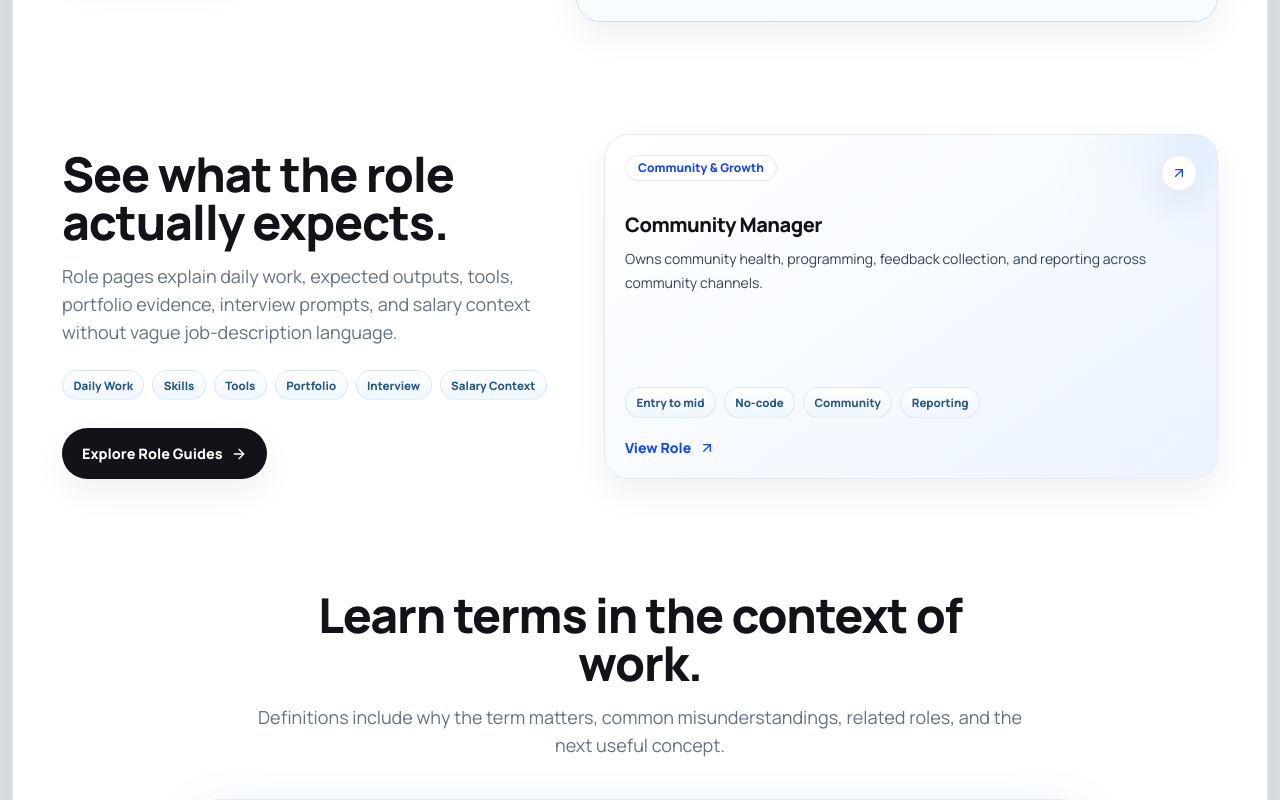
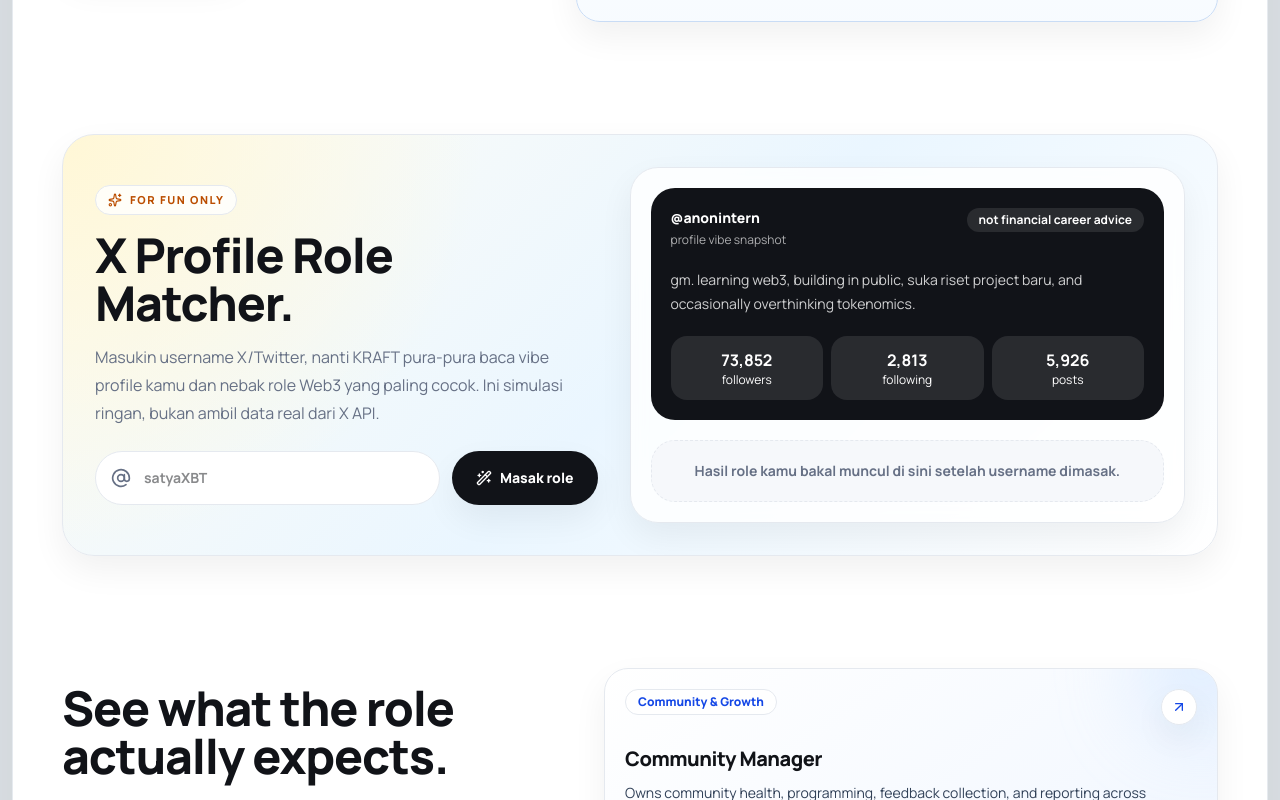
Before and after one commit to oktavian3/web3-jobs-app, a Next.js app: page / in a window 1280 px wide. Shown: the part 4200-5000 px from the top of the page. Built offline with nearby package versions, Linux system fonts and the light colour scheme.

Commit message:
Add X profile role matcher

```diff
--- a/app/page.tsx
+++ b/app/page.tsx
@@ -24,6 +24,7 @@ import { RoleCard } from "@/components/kraft/Cards";
 import { CountUp, ProofChecklistAnimation } from "@/components/kraft/AnimatedBits";
 import LearningPreview from "@/components/kraft/LearningPreview";
 import HeroProductPreview from "@/components/kraft/HeroProductPreview";
+import XProfileRoleMatcher from "@/components/kraft/XProfileRoleMatcher";
 
 const startCards = [
   { title: "New to Web3", copy: "Understand the industry, basic terms, and which roles do not require coding.", cta: "Learn the Basics", href: "/learn-web3" },
@@ -180,6 +181,8 @@ export default function Home() {
           </Card>
         </section>
 
+        <XProfileRoleMatcher />
+
         <section className="reveal-card grid items-center gap-10 lg:grid-cols-[0.9fr_1.1fr]">
           <div>
             <SectionHeading align="left" title="See what the role actually expects." copy="Role pages explain daily work, expected outputs, tools, portfolio evidence, interview prompts, and salary context without vague job-description language." />
--- /dev/null
+++ b/components/kraft/XProfileRoleMatcher.tsx
@@ -0,0 +1,156 @@
+"use client";
+
+import { useEffect, useMemo, useState } from "react";
+import Link from "next/link";
+import { ArrowRight, AtSign, Sparkles, Wand2 } from "lucide-react";
+import { roles } from "@/data/roles";
+
+const loadingLines = [
+  "Tunggu bentar, KRAFT lagi masak datanya...",
+  "Ngecek bio, followers, dan vibes timeline...",
+  "Nyari apakah kamu builder, shiller, atau spreadsheet enjoyer...",
+  "Sebentar lagi keluar hasilnya, jangan refresh dulu ya.",
+];
+
+const fallbackBios = [
+  "gm. learning web3, building in public, suka riset project baru, and occasionally overthinking tokenomics.",
+  "community helper, meme curator, thread reader, and part-time alpha hunter.",
+  "designer-ish, writer-ish, ops-ish. currently exploring web3 careers and better internet communities.",
+  "on-chain curious. dashboards, governance, DeFi rabbit holes, and too many saved threads.",
+];
+
+const keywordMap = [
+  { words: ["dev", "solidity", "rust", "engineer", "code", "contract", "audit", "security", "zk"], lane: "Technical & Security" },
+  { words: ["write", "thread", "content", "marketing", "meme", "creator", "newsletter", "copy"], lane: "Content & Marketing" },
+  { words: ["community", "mod", "ambassador", "growth", "discord", "telegram", "partnership"], lane: "Community & Growth" },
+  { words: ["data", "research", "defi", "on-chain", "analyst", "token", "market", "dashboard"], lane: "Research & Data" },
+  { words: ["product", "ops", "operation", "strategy", "launch", "pm", "project"], lane: "Product & Operations" },
+  { words: ["design", "brand", "nft", "artist", "motion", "visual", "ux", "ui"], lane: "Creative & Design" },
+] as const;
+
+function hashText(value: string) {
+  return [...value].reduce((total, char) => total + char.charCodeAt(0), 0);
+}
+
+function cleanUsername(value: string) {
+  return value.trim().replace(/^@/, "").replace(/[^a-zA-Z0-9_]/g, "").slice(0, 15);
+}
+
+function fakeProfile(username: string) {
+  const seed = hashText(username || "kraft");
+  return {
+    handle: username || "anonintern",
+    followers: 420 + ((seed * 137) % 185000),
+    following: 69 + ((seed * 29) % 3200),
+    bio: fallbackBios[seed % fallbackBios.length],
+    posts: 30 + ((seed * 11) % 9000),
+  };
+}
+
+function pickRole(username: string, bio: string) {
+  const lower = `${username} ${bio}`.toLowerCase();
+  const matchedLane = keywordMap.find((item) => item.words.some((word) => lower.includes(word)))?.lane;
+  const pool = matchedLane ? roles.filter((role) => role.lane === matchedLane) : roles;
+  return pool[hashText(lower) % pool.length];
+}
+
+export default function XProfileRoleMatcher() {
+  const [username, setUsername] = useState("");
+  const [isLoading, setIsLoading] = useState(false);
+  const [showResult, setShowResult] = useState(false);
+  const [loadingIndex, setLoadingIndex] = useState(0);
+
+  const cleanedUsername = cleanUsername(username);
+  const profile = useMemo(() => fakeProfile(cleanedUsername), [cleanedUsername]);
+  const role = useMemo(() => pickRole(cleanedUsername, profile.bio), [cleanedUsername, profile.bio]);
+
+  useEffect(() => {
+    if (!isLoading) return;
+    const interval = window.setInterval(() => {
+      setLoadingIndex((current) => (current + 1) % loadingLines.length);
+    }, 850);
+    return () => window.clearInterval(interval);
+  }, [isLoading]);
+
+  function handleSubmit(event: React.FormEvent<HTMLFormElement>) {
+    event.preventDefault();
+    setShowResult(false);
+    setIsLoading(true);
+    setLoadingIndex(0);
+    window.setTimeout(() => {
+      setIsLoading(false);
+      setShowResult(true);
+    }, 2600);
+  }
+
+  return (
+    <section className="overflow-hidden rounded-[2rem] border border-amber-200 bg-[radial-gradient(circle_at_top_left,#fff7d6,transparent_34%),linear-gradient(135deg,#fffdf6,#eaf6ff_52%,#fff)] p-5 shadow-soft sm:p-8">
+      <div className="grid gap-8 lg:grid-cols-[0.95fr_1.05fr] lg:items-center">
+        <div>
+          <span className="inline-flex w-fit items-center gap-2 rounded-full border border-amber-300 bg-white/80 px-3 py-1.5 text-[11px] font-extrabold uppercase tracking-[0.14em] text-amber-700">
+            <Sparkles className="h-3.5 w-3.5" /> For fun only
+          </span>
+          <h2 className="mt-4 text-3xl font-black tracking-tight text-ink sm:text-5xl">X Profile Role Matcher.</h2>
+          <p className="mt-4 text-base leading-7 text-muted">
+            Masukin username X/Twitter, nanti KRAFT pura-pura baca vibe profile kamu dan nebak role Web3 yang paling cocok. Ini simulasi ringan, bukan ambil data real dari X API.
+          </p>
+
+          <form onSubmit={handleSubmit} className="mt-6 flex flex-col gap-3 sm:flex-row">
+            <label className="relative flex-1">
+              <span className="sr-only">X username</span>
+              <AtSign className="pointer-events-none absolute left-4 top-1/2 h-5 w-5 -translate-y-1/2 text-muted" />
+              <input
+                value={username}
+                onChange={(event) => setUsername(event.target.value)}
+                placeholder="satyaXBT"
+                className="w-full rounded-full border border-border bg-white px-12 py-4 text-sm font-bold text-ink outline-none transition focus:border-blue-400 focus:ring-4 focus:ring-blue-100"
+              />
+            </label>
+            <button type="submit" disabled={isLoading} className="inline-flex items-center justify-center gap-2 rounded-full bg-ink px-6 py-4 text-sm font-extrabold text-white shadow-soft transition hover:-translate-y-0.5 disabled:cursor-not-allowed disabled:opacity-70">
+              <Wand2 className="h-4 w-4" /> Masak role
+            </button>
+          </form>
+        </div>
+
+        <div className="rounded-[1.75rem] border border-white/80 bg-white/80 p-5 shadow-soft backdrop-blur">
+          <div className="rounded-3xl bg-ink p-5 text-white">
+            <div className="flex items-start justify-between gap-4">
+              <div>
+                <p className="text-sm font-extrabold">@{profile.handle}</p>
+                <p className="mt-1 text-xs text-white/65">profile vibe snapshot</p>
+              </div>
+              <span className="rounded-full bg-white/10 px-3 py-1 text-xs font-bold">not financial career advice</span>
+            </div>
+            <p className="mt-5 text-sm leading-6 text-white/80">{profile.bio}</p>
+            <div className="mt-5 grid grid-cols-3 gap-2 text-center text-xs">
+              <div className="rounded-2xl bg-white/10 p-3"><strong className="block text-base">{profile.followers.toLocaleString()}</strong> followers</div>
+              <div className="rounded-2xl bg-white/10 p-3"><strong className="block text-base">{profile.following.toLocaleString()}</strong> following</div>
+              <div className="rounded-2xl bg-white/10 p-3"><strong className="block text-base">{profile.posts.toLocaleString()}</strong> posts</div>
+            </div>
+          </div>
+
+          {isLoading ? (
+            <div className="mt-5 rounded-3xl border border-dashed border-amber-300 bg-amber-50 p-5 text-center">
+              <div className="mx-auto h-10 w-10 animate-spin rounded-full border-4 border-amber-200 border-t-amber-600" />
+              <p className="mt-4 text-sm font-extrabold text-amber-800">{loadingLines[loadingIndex]}</p>
+            </div>
+          ) : showResult ? (
+            <div className="mt-5 rounded-3xl border border-blue-100 bg-soft p-5">
+              <p className="text-xs font-extrabold uppercase tracking-[0.14em] text-blue-700">Based on your X profile, kamu cocoknya jadi</p>
+              <h3 className="mt-2 text-2xl font-black tracking-tight text-ink">{role.title}</h3>
+              <p className="mt-2 text-sm font-bold text-blue-700">{role.lane} - {role.level}</p>
+              <p className="mt-3 text-sm leading-6 text-muted">{role.summary}</p>
+              <Link href={`/roles/${role.slug}`} className="mt-5 inline-flex items-center gap-2 rounded-full bg-white px-4 py-3 text-sm font-extrabold text-ink shadow-soft transition hover:-translate-y-0.5">
+                Lihat role ini <ArrowRight className="h-4 w-4" />
+              </Link>
+            </div>
+          ) : (
+            <div className="mt-5 rounded-3xl border border-dashed border-blue-200 bg-soft p-5 text-center text-sm font-bold text-muted">
+              Hasil role kamu bakal muncul di sini setelah username dimasak.
+            </div>
+          )}
+        </div>
+      </div>
+    </section>
+  );
+}
```
